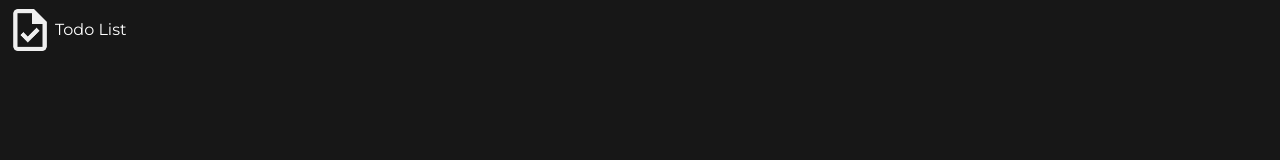
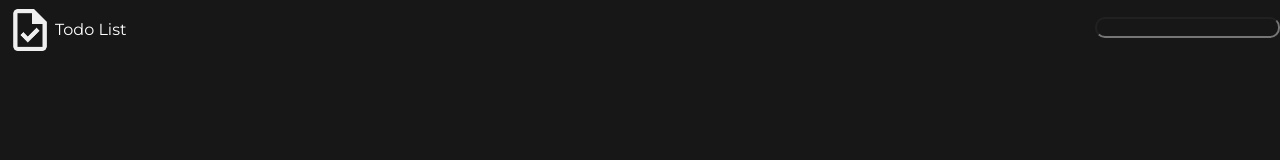
Before and after one commit to RenanCruz7/todo-app, a React (Vite) app: page / in a window 1280 px wide. Shown: the top 160 px of the page. Built offline with nearby package versions, Linux system fonts and the light colour scheme.

Commit message:
Adicionando input ao header

```diff
--- a/src/components/header/Header.css
+++ b/src/components/header/Header.css
@@ -1,13 +1,23 @@
 .HeaderContainer{
+    display: flex;
+    align-items: center;
+    justify-content: space-between;
+    cursor: pointer;
+}
+.Logobox{
     display: flex;
     align-items: center;
     padding: 5px 0 0 5px;
     cursor: pointer;
 }
 
-
 .LogoImg{
     width: 50px;
     height: 50px;
     cursor: pointer;
 }
+
+.Search{
+    background: inherit;
+    border-radius: 10px;
+}
--- a/src/components/header/Header.tsx
+++ b/src/components/header/Header.tsx
@@ -3,10 +3,13 @@ import HeaderLogo from "../../assets/HeaderLogo.png"
 
 function Header(){
     return(
-        <header>
-            <div className='HeaderContainer'>
+        <header className='HeaderContainer'>
+            <div className='Logobox'>
                 <img className="LogoImg" src={HeaderLogo}></img>
                 <h1 className="">Todo List</h1>
+            </div>
+            <div>
+                <input className='Search'></input>
             </div>
         </header>
     )
```
